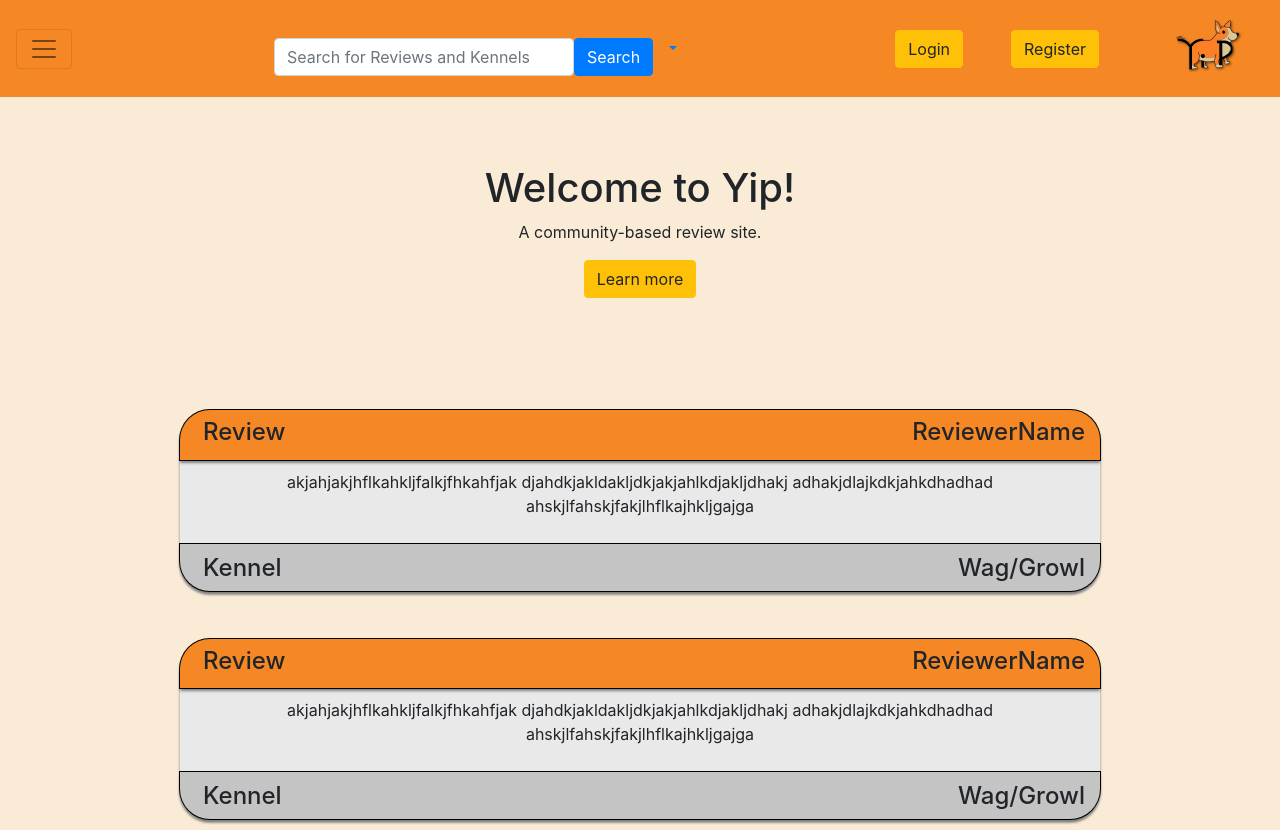
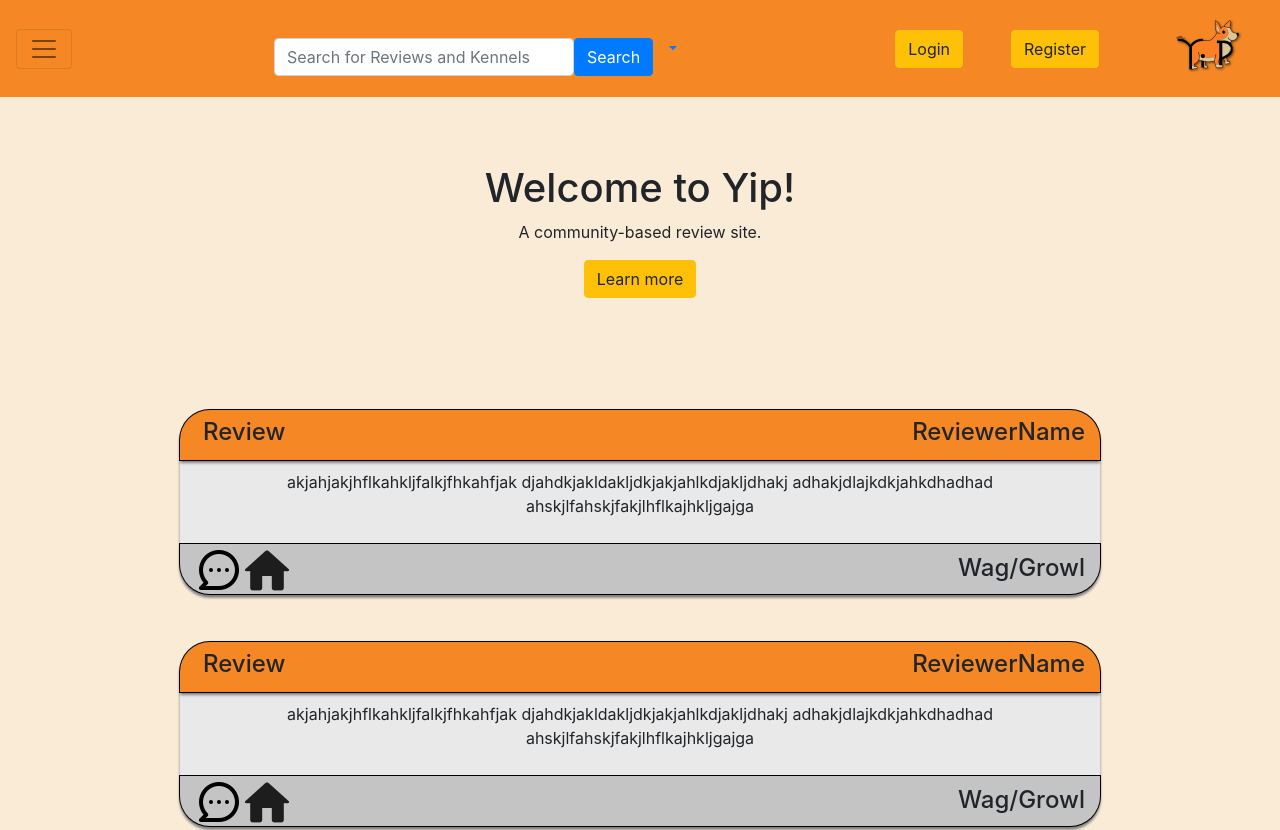
Before and after one commit to dawsonbdo/Yip, a React app in the folder frontend/: page / in a window 1280 px wide. Shown: the top 830 px of the page. Built offline with nearby package versions, Linux system fonts and the light colour scheme; no server answers; the HTML template or start-up script is replaced by a standard one.

Commit message:
added icons

```diff
--- a/frontend/src/js/components/ReviewCard.js
+++ b/frontend/src/js/components/ReviewCard.js
@@ -1,14 +1,17 @@
 import React, {Component} from 'react';
+import {Link} from 'react-router-dom';
 
 import Form from 'react-bootstrap/Form';
 import Row from 'react-bootstrap/Row';
 import Col from 'react-bootstrap/Col';
 import Container from 'react-bootstrap/Container';
 import Button from 'react-bootstrap/Button';
+import Image from 'react-bootstrap/Image';
 
-import corgi from '../../assets/corgi_shadow.png';
+import homeIcon from '../../assets/home.png';
+import commentIcon from '../../assets/comment.png';
 
-class Register extends Component {
+class ReviewCard extends Component {
     render() {
         return (
             <Container className="pb-5">
@@ -42,7 +45,8 @@ class Register extends Component {
                                     <Container>
                                         <Row>
                                             <Col>
-                                                <h4 className="text-left pt-2 pl-2">Kennel</h4>
+                                                <Link to="/"><Image className="float-left" src={commentIcon} /></Link>
+                                                <Link to="/"><Image className="float-left" src={homeIcon} /></Link>
                                             </Col>
                                             <Col>
                                                 <h4 className="text-right pt-2 pl-2">Wag/Growl</h4>
@@ -60,4 +64,4 @@ class Register extends Component {
     }
 }
 
-export default Register
+export default ReviewCard
```
Also changed, not shown: frontend/src/assets/comment.png (added), frontend/src/assets/home.png (added).
